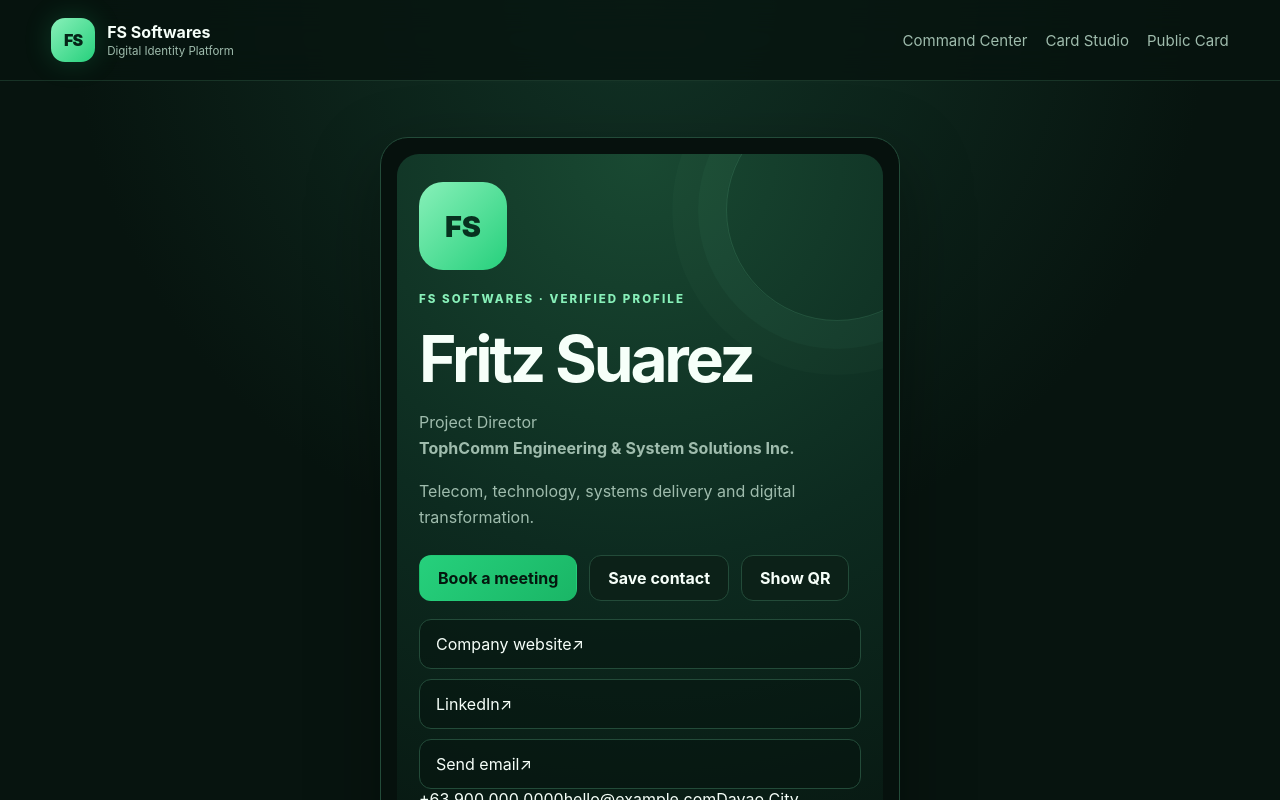
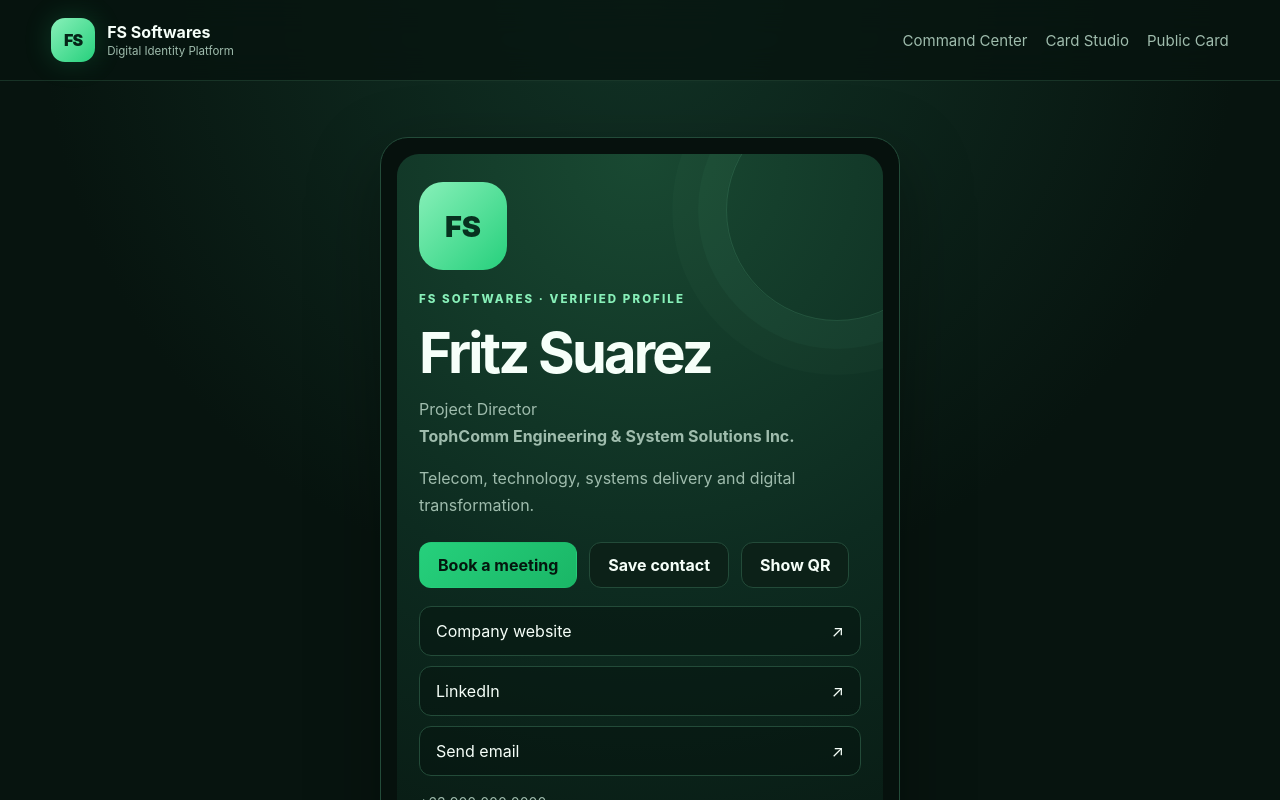
Before and after one commit to fritzclssmbb/GPT-Build, a Next.js app in the folder apps/web/: page /u/fritz-suarez in a window 1280 px wide. Shown: the top 800 px of the page. Built offline with nearby package versions, Linux system fonts and the light colour scheme.

Commit message:
ui: finish presentation states and lead capture styling

```diff
--- a/apps/web/app/globals.css
+++ b/apps/web/app/globals.css
@@ -38,3 +38,5 @@
 .formGrid { display:grid; grid-template-columns:repeat(2,minmax(0,1fr)); gap:14px; }.field{display:flex;flex-direction:column;gap:7px}.field.full{grid-column:1/-1}.field label{font-size:.8rem;color:var(--muted);font-weight:700}.field input,.field textarea{width:100%;min-height:44px;border-radius:11px;border:1px solid var(--line);background:#081b13;color:var(--text);padding:11px 12px;font:inherit}.field textarea{min-height:100px;resize:vertical}.note{padding:14px 16px;border-left:3px solid var(--green);background:rgba(38,208,124,.07);color:var(--muted);border-radius:10px}.twoCol{display:grid;grid-template-columns:1fr 420px;gap:22px;align-items:start}.publicCard{width:min(520px,100%);margin:0 auto}.linkList{display:grid;gap:10px;margin-top:18px}.linkButton{padding:14px 16px;border:1px solid var(--line);border-radius:12px;background:rgba(7,20,15,.55)}
 footer { width:min(1180px,calc(100% - 32px)); margin:0 auto; border-top:1px solid rgba(136,240,185,.12); padding:24px 0 38px; color:var(--muted); font-size:.84rem; }
 @media(max-width:850px){.hero,.twoCol{grid-template-columns:1fr}.grid{grid-template-columns:1fr}.siteHeader{align-items:flex-start}.siteHeader nav{display:none}.formGrid{grid-template-columns:1fr}.field.full{grid-column:auto}main{padding-top:32px}}
+
+.success{margin-top:14px;padding:12px 14px;border:1px solid rgba(38,208,124,.35);background:rgba(38,208,124,.08);border-radius:12px;color:var(--green-2)}.leadForm{margin-top:22px;padding:18px;border:1px solid var(--line);border-radius:18px;background:rgba(7,20,15,.55)}.identityMeta{display:grid;gap:7px;margin-top:18px;color:var(--muted);font-size:.88rem}.linkButton{display:flex;justify-content:space-between;gap:14px}.publicCard .phone h1{font-size:clamp(2.1rem,7vw,3.5rem)}
```
